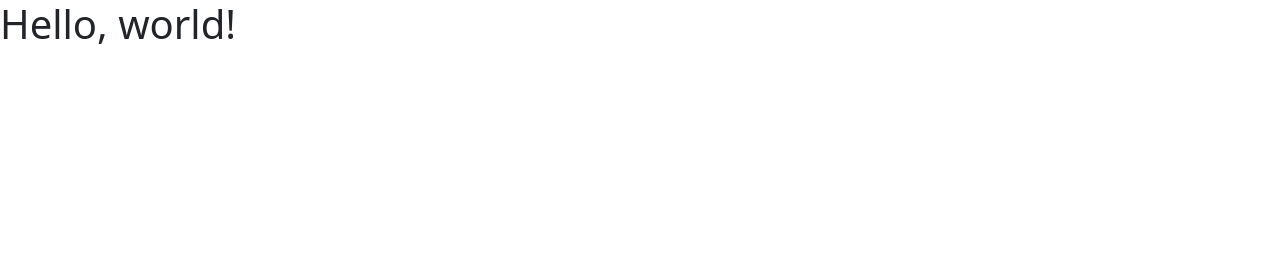
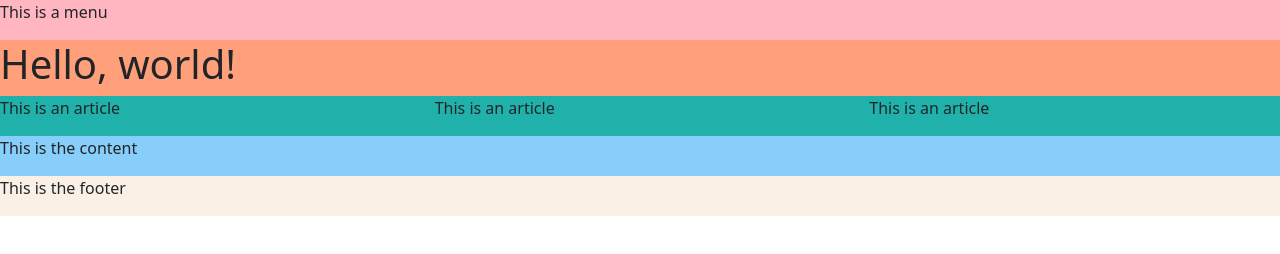
Before and after one commit to Nonamanis2001/bootstrap, a plain HTML site: page index.html in a window 1280 px wide. Drawn offline with nearby package versions, Linux system fonts and the light colour scheme.

Commit message:
Added rows

```diff
--- a/index.html
+++ b/index.html
@@ -11,8 +11,45 @@
 
     <title>Hello, world!</title>
   </head>
+
   <body>
-    <h1>Hello, world!</h1>
+    <div class="row">
+        <div id="menu" class="col-12">
+            <p>This is a menu</p>
+        </div>
+    </div>
+
+    <div class="row">
+        <div id="header" class="col-12">
+            <h1>Hello, world!</h1>
+        </div>
+    </div>
+
+    <div class="row">
+        <div class="article col-4">
+            <p>This is an article</p>
+        </div>
+
+        <div class="article col-4">
+            <p>This is an article</p>
+        </div>
+
+        <div class="article col-4">
+            <p>This is an article</p>
+        </div>
+    </div>
+
+    <div class="row">
+        <div id="content" class="col-12">
+            <p>This is the content</p>
+        </div>
+    </div>
+
+    <div class="row">
+        <div id="footer" class="col-12">
+            <p>This is the footer</p>
+        </div>
+    </div>
 
     <!-- Optional JavaScript; choose one of the two! -->
 
@@ -25,4 +62,5 @@
     <script src="https://cdn.jsdelivr.net/npm/bootstrap@5.1.3/dist/js/bootstrap.min.js" integrity="sha384-QJHtvGhmr9XOIpI6YVutG+2QOK9T+ZnN4kzFN1RtK3zEFEIsxhlmWl5/YESvpZ13" crossorigin="anonymous"></script>
     -->
   </body>
+
 </html>
--- a/style.css
+++ b/style.css
@@ -0,0 +1,19 @@
+#menu {
+    background-color: lightpink;
+}
+
+#header {
+    background-color: lightsalmon;
+}
+
+.article {
+    background-color: lightseagreen;
+}
+
+#content {
+    background-color: lightskyblue;
+}
+
+#footer {
+    background-color: linen;
+}
```
